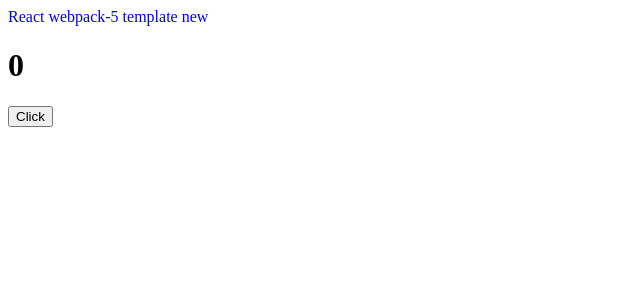
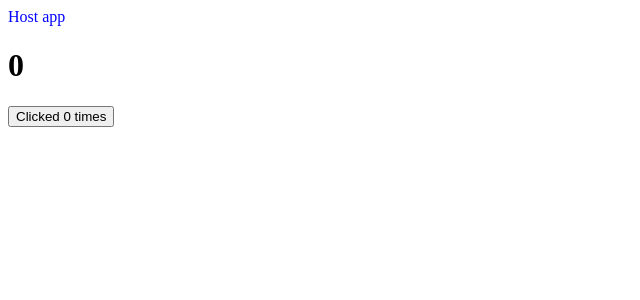
Before and after one commit to chouhand/prod-test-host, a React app: page / in a window 1280 px wide. Shown: the top 300 px of the page, without its empty margins (0-640 px from the left). Built offline with nearby package versions, Linux system fonts and the light colour scheme.

Commit message:
updated btn text

```diff
--- a/src/App.js
+++ b/src/App.js
@@ -4,7 +4,7 @@ import Button from './Button';
 const App = props => {
   return (
     <>
-    <div style={{ color: 'blue' }}>React webpack-5 template new </div>
+    <div style={{ color: 'blue' }}>Host app</div>
     <Button />
   </>
   )
--- a/src/Button.js
+++ b/src/Button.js
@@ -11,7 +11,7 @@ const Button = () => {
   return (
     <>
       <h1>{counter}</h1>
-      <button onClick={handleClick}>Click</button>
+  <button onClick={handleClick}>Clicked {counter} times</button>
     </>
   )
 }
```
